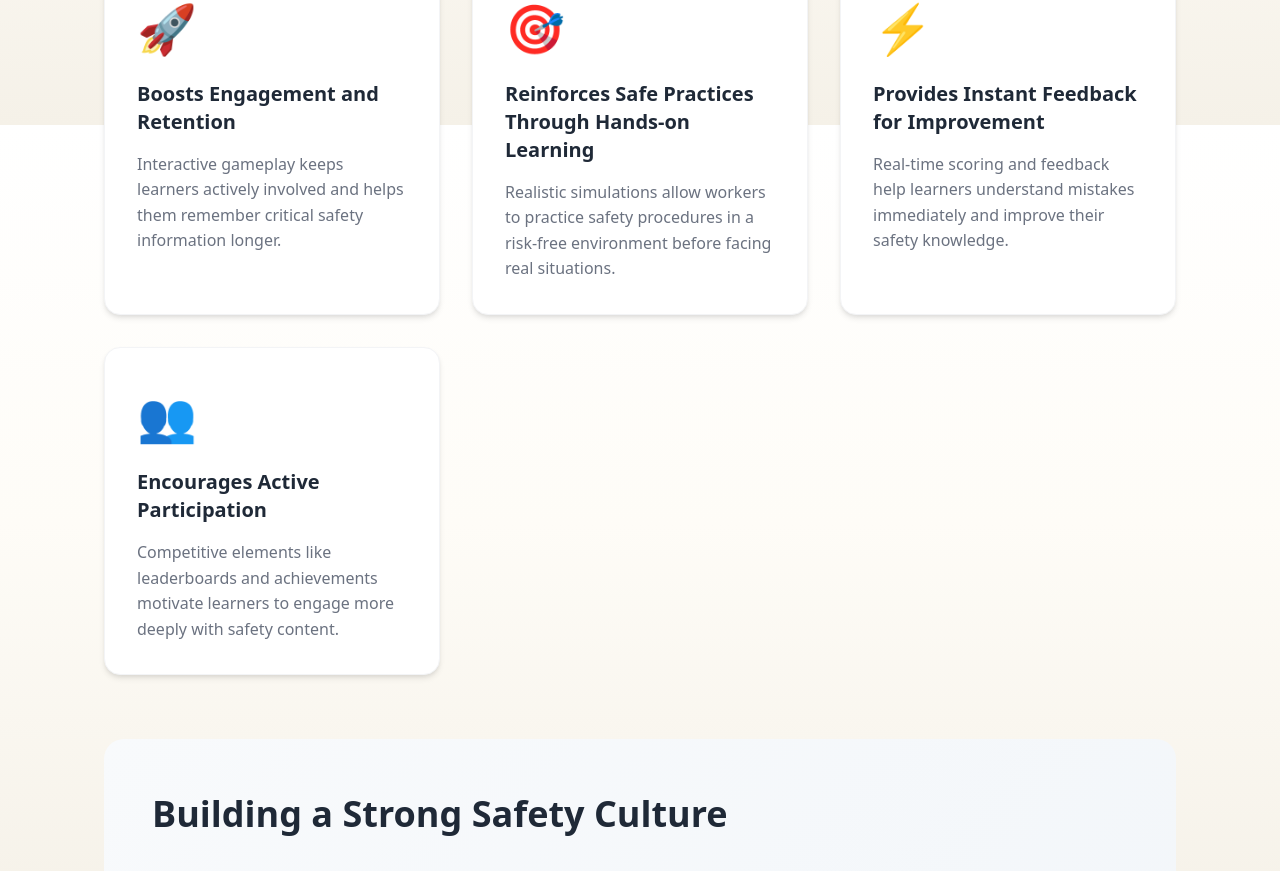
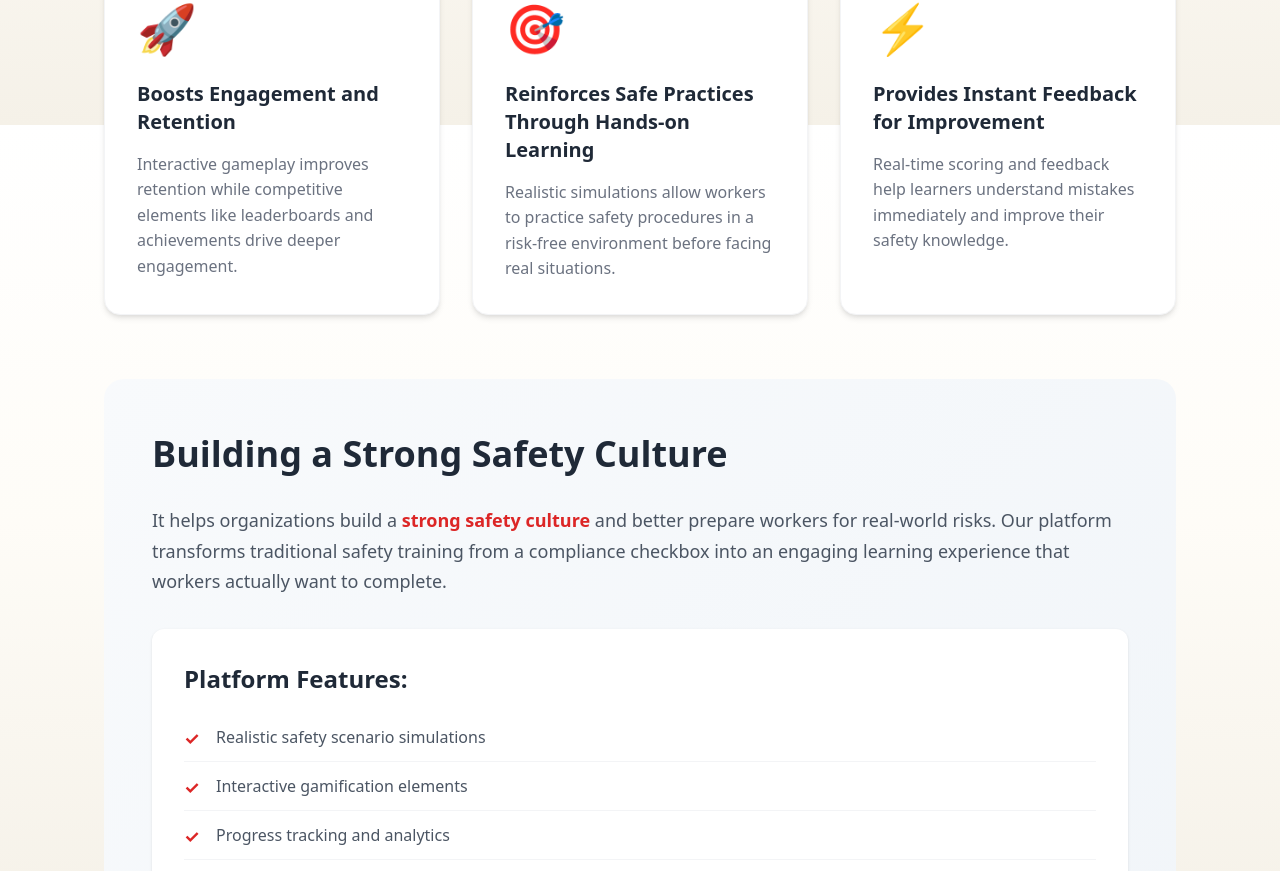
Before and after one commit to Prabhushapure/safety-saas-enterprise, a React (Vite) app: page /about in a window 1280 px wide. Shown: the part 675-1546 px from the top of the page. Built offline with nearby package versions, Linux system fonts and the light colour scheme.

Commit message:
update about to show only 3 key benefits

```diff
--- a/src/pages/About.jsx
+++ b/src/pages/About.jsx
@@ -19,7 +19,7 @@ const About = () => {
           <div className="benefit-card">
             <div className="benefit-icon">🚀</div>
             <h3>Boosts Engagement and Retention</h3>
-            <p>Interactive gameplay keeps learners actively involved and helps them remember critical safety information longer.</p>
+            <p>Interactive gameplay improves retention while competitive elements like leaderboards and achievements drive deeper engagement.</p>
           </div>
 
           <div className="benefit-card">
@@ -32,12 +32,6 @@ const About = () => {
             <div className="benefit-icon">⚡</div>
             <h3>Provides Instant Feedback for Improvement</h3>
             <p>Real-time scoring and feedback help learners understand mistakes immediately and improve their safety knowledge.</p>
-          </div>
-
-          <div className="benefit-card">
-            <div className="benefit-icon">👥</div>
-            <h3>Encourages Active Participation</h3>
-            <p>Competitive elements like leaderboards and achievements motivate learners to engage more deeply with safety content.</p>
           </div>
         </div>
       </div>
```
